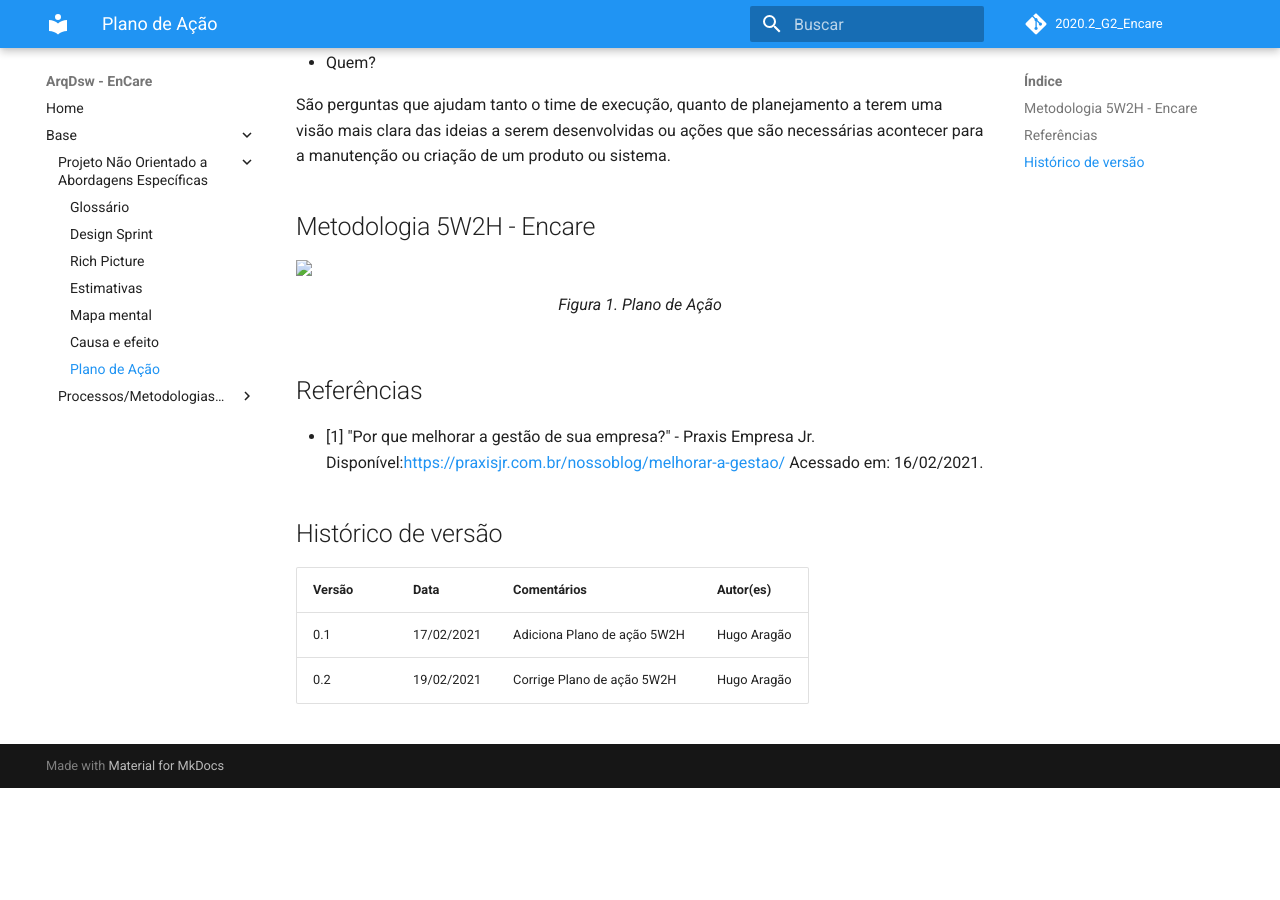
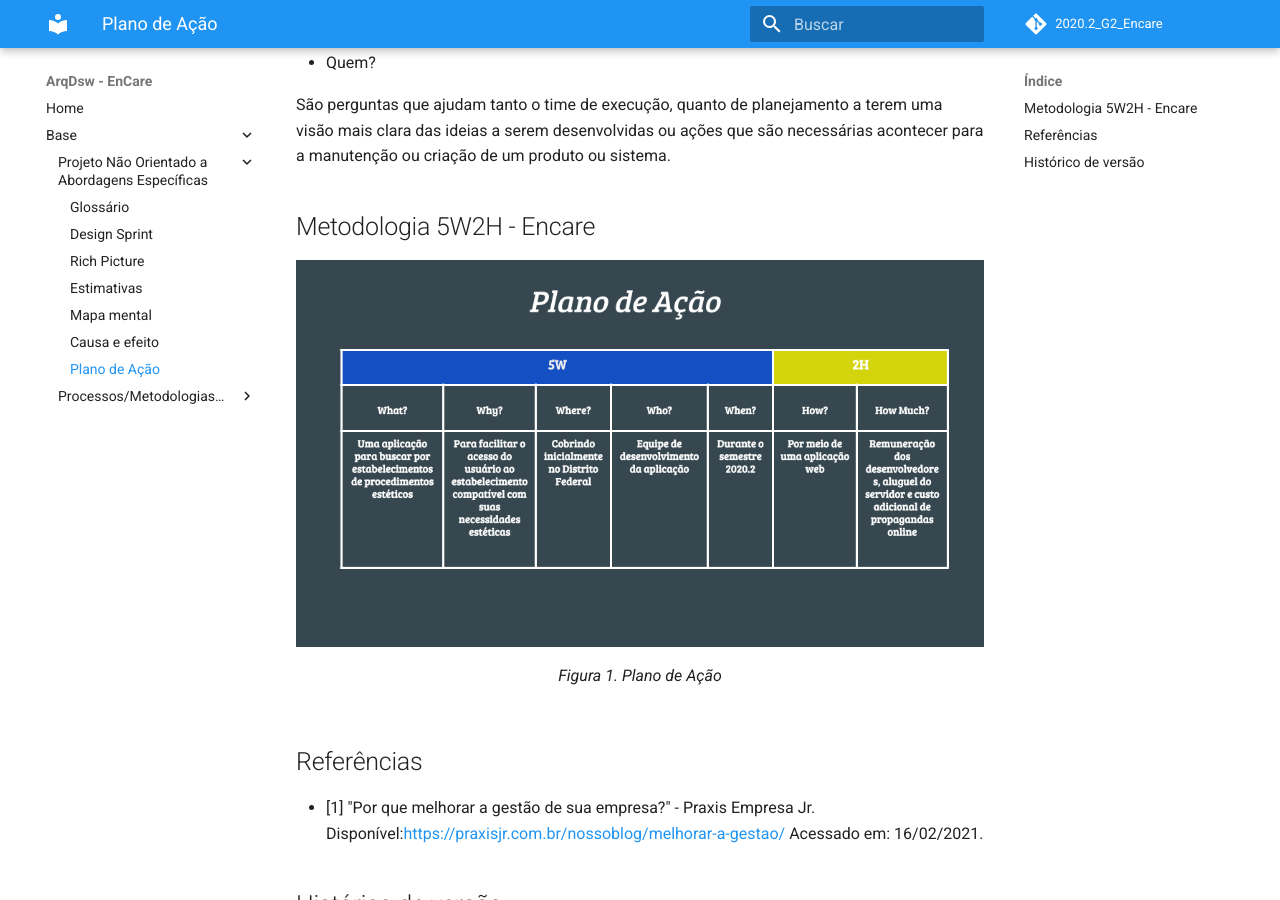
Before and after one commit to UnBArqDsw2020-2/2020.2_G2_Encare, an MkDocs documentation site: the page built from docs/Base/planodeacao/5w2g.md, in a window 1280 px wide and 900 px high, scrolled down 398 px. Built offline with MkDocs 1.6.1 and Material for MkDocs 9.7.7, drawn with Linux system fonts in a browser that asks for light colours; comment, search, counter and statistics services are not loaded; before the commit the page ends 1186 px from its top, so only the background shows below that.

Commit message:
Atualiza Plano de ação

```diff
--- a/docs/Base/planodeacao/5w2g.md
+++ b/docs/Base/planodeacao/5w2g.md
@@ -14,7 +14,7 @@ São perguntas que ajudam tanto o time de execução, quanto de planejamento a t
 ## Metodologia 5W2H - Encare
 
 <figure>
-<img align=c width="950" src="../imagens/plano_de_acao_5W2H.png">
+<img align=c width="950" src="../../imagens/plano_de_acao_5W2H.png">
 <figcaption>Figura 1. Plano de Ação</figcaption>
 </figure>
 
```
